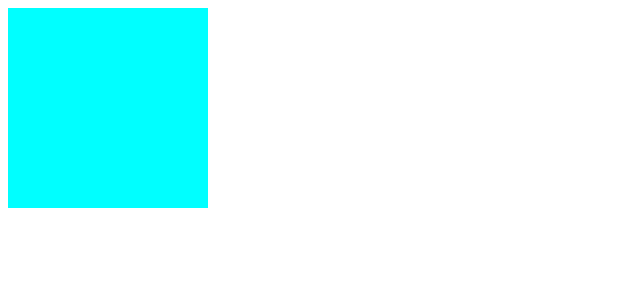
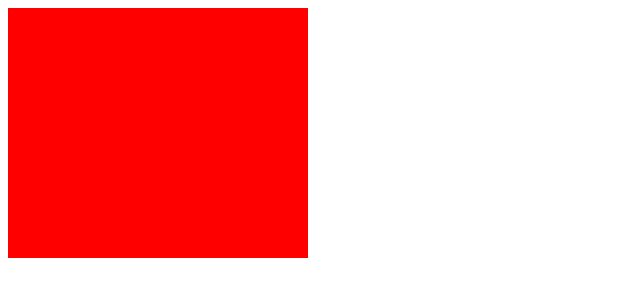
Before and after one commit to Eldunte/aulajs_1006, a plain HTML site: page index.html in a window 1280 px wide. Shown: the whole page, without its empty margins (0-640 px from the left). Drawn offline with Linux system fonts and the light colour scheme.

Commit message:
criando estilização em js

```diff
--- a/index.html
+++ b/index.html
@@ -6,25 +6,23 @@
     <meta name="viewport" content="width=device-width, initial-scale=1.0">
     <meta http-equiv="X-UA-Compatible" content="ie=edge">
     <title>Document</title>
-    <style>
-        #app{
-            background-color: aqua;
-            width: 200px;
-            height: 200px;
 
-        }
-    </style>
 </head>
 
 <body>
     <div id="app">
 
+
     </div>
 
     <script>
-        console.log(
-            document.querySelector('#app')
-        )
+        var app = document.getElementById('app');
+        app.style.backgroundColor = "red";
+        app.style.width = "300px";
+        app.style.height = "250px"
+
+
+
     </script>
 
 </body>
```
